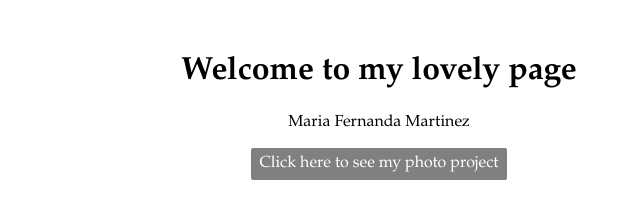
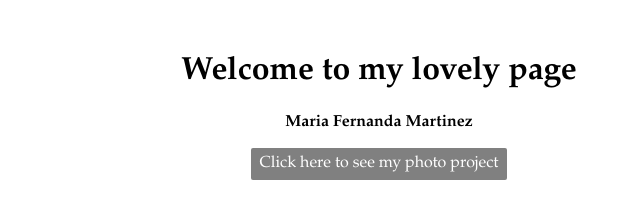
Before and after one commit to Marie286/Marie286.github.io, a plain HTML site: page index.html in a window 1280 px wide. Shown: the top 217 px of the page, 261-901 px from the left. Drawn offline with Linux system fonts and the light colour scheme.

Commit message:
Update index.html

```diff
--- a/index.html
+++ b/index.html
@@ -9,7 +9,7 @@
 <body>
 	<div class="header">
 		<h1 style="text-align:center;">Welcome to my lovely page</h1>
-		<p>Maria Fernanda Martinez</p>
+		<p><b>Maria Fernanda Martinez</b></p>
 		<a id="headerLink" href="page2.html">Click here to see my photo project</a>
 	</div>
 
```
